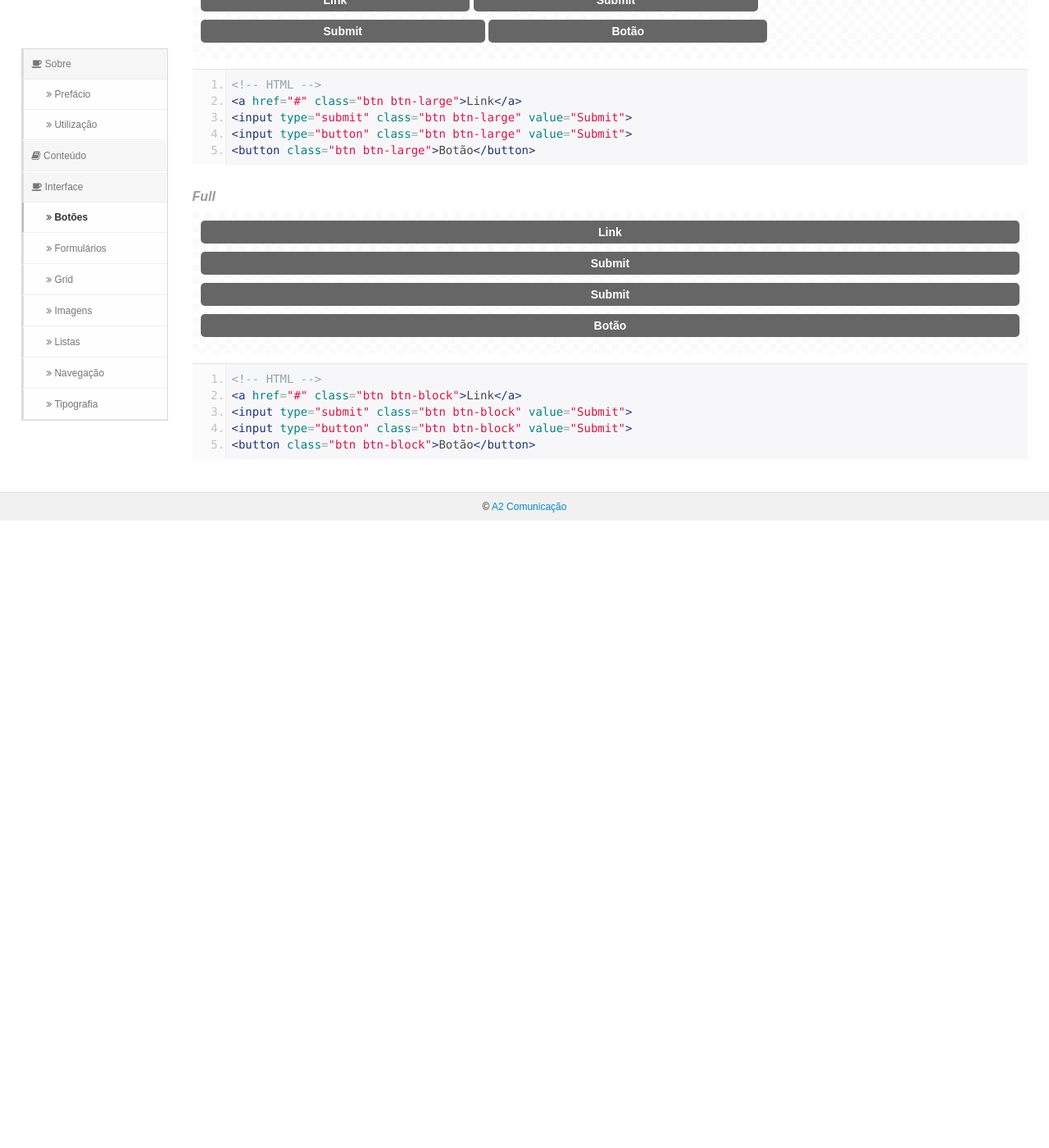
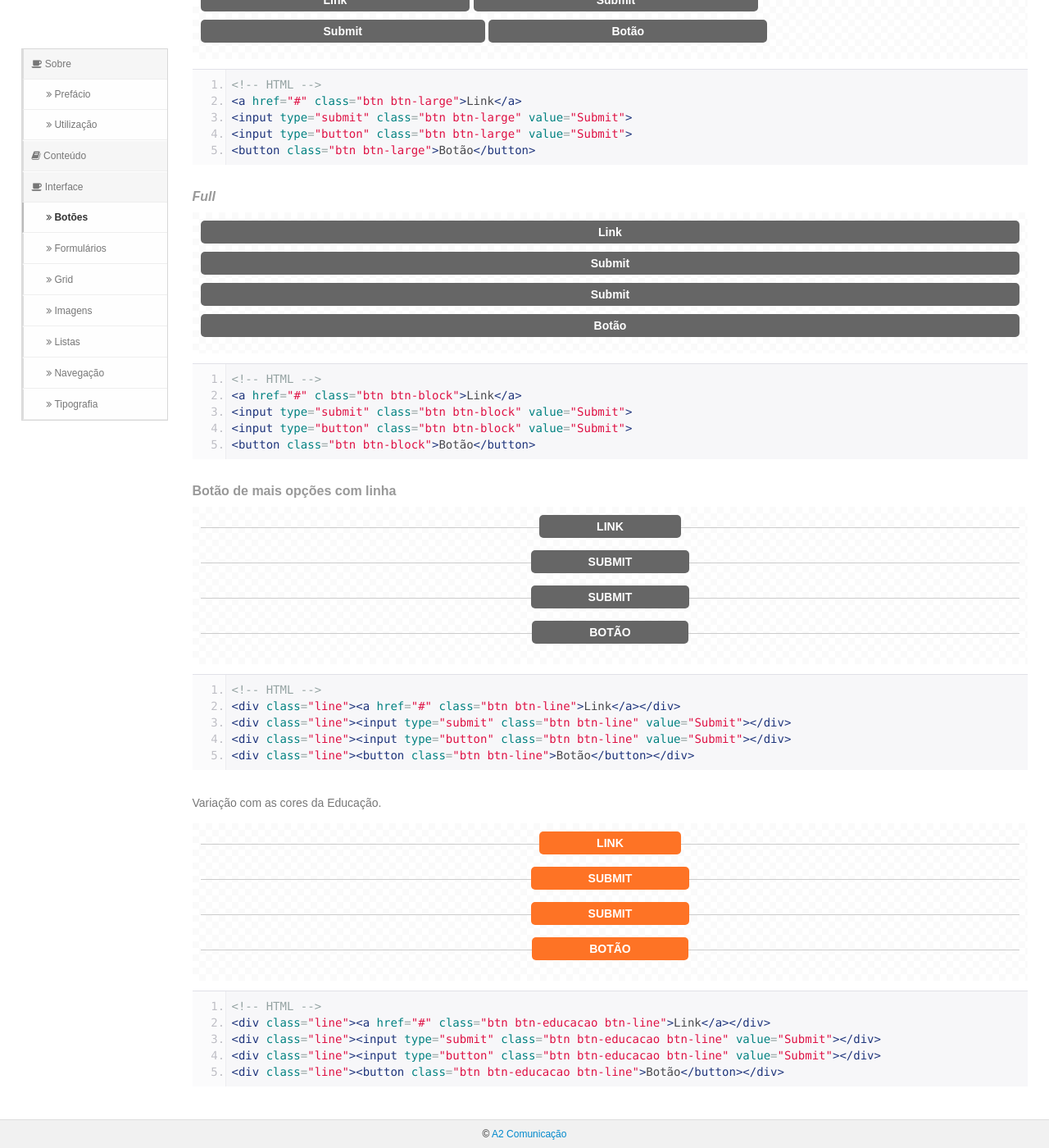
Before and after one commit to a2ad/gde-educacaosp, a Jekyll site: the page built from interface/botoes.html, in a window 1280 px wide and 1400 px high, scrolled down 1730 px. Shown: the whole window at 82% size. Built offline with Jekyll 4.4.1, drawn with Linux system fonts in a browser that asks for light colours; nearby versions of some CDN libraries; before the commit the page ends 2365 px from its top, so only the background shows below that.

Commit message:
Atualizacao da pagina de botoes

```diff
--- a/interface/botoes.html
+++ b/interface/botoes.html
@@ -80,3 +80,21 @@ title: Bot&otilde;es
 <input type="button" class="btn btn-block" value="Submit">
 <button class="btn btn-block">Botão</button>
 </div>
+
+<h4 class="styleguide-subtitle-section">Botão de mais opções com linha</h4>
+
+<div class="styleguide-demo">
+<div class="line"><a href="#" class="btn btn-line">Link</a></div>
+<div class="line"><input type="submit" class="btn btn-line" value="Submit"></div>
+<div class="line"><input type="button" class="btn btn-line" value="Submit"></div>
+<div class="line"><button class="btn btn-line">Botão</button></div>
+</div>
+
+<p>Variação com as cores da Educação.</p>
+
+<div class="styleguide-demo">
+<div class="line"><a href="#" class="btn btn-educacao btn-line">Link</a></div>
+<div class="line"><input type="submit" class="btn btn-educacao btn-line" value="Submit"></div>
+<div class="line"><input type="button" class="btn btn-educacao btn-line" value="Submit"></div>
+<div class="line"><button class="btn btn-educacao btn-line">Botão</button></div>
+</div>
```
Also changed, not shown: 1 other file.
